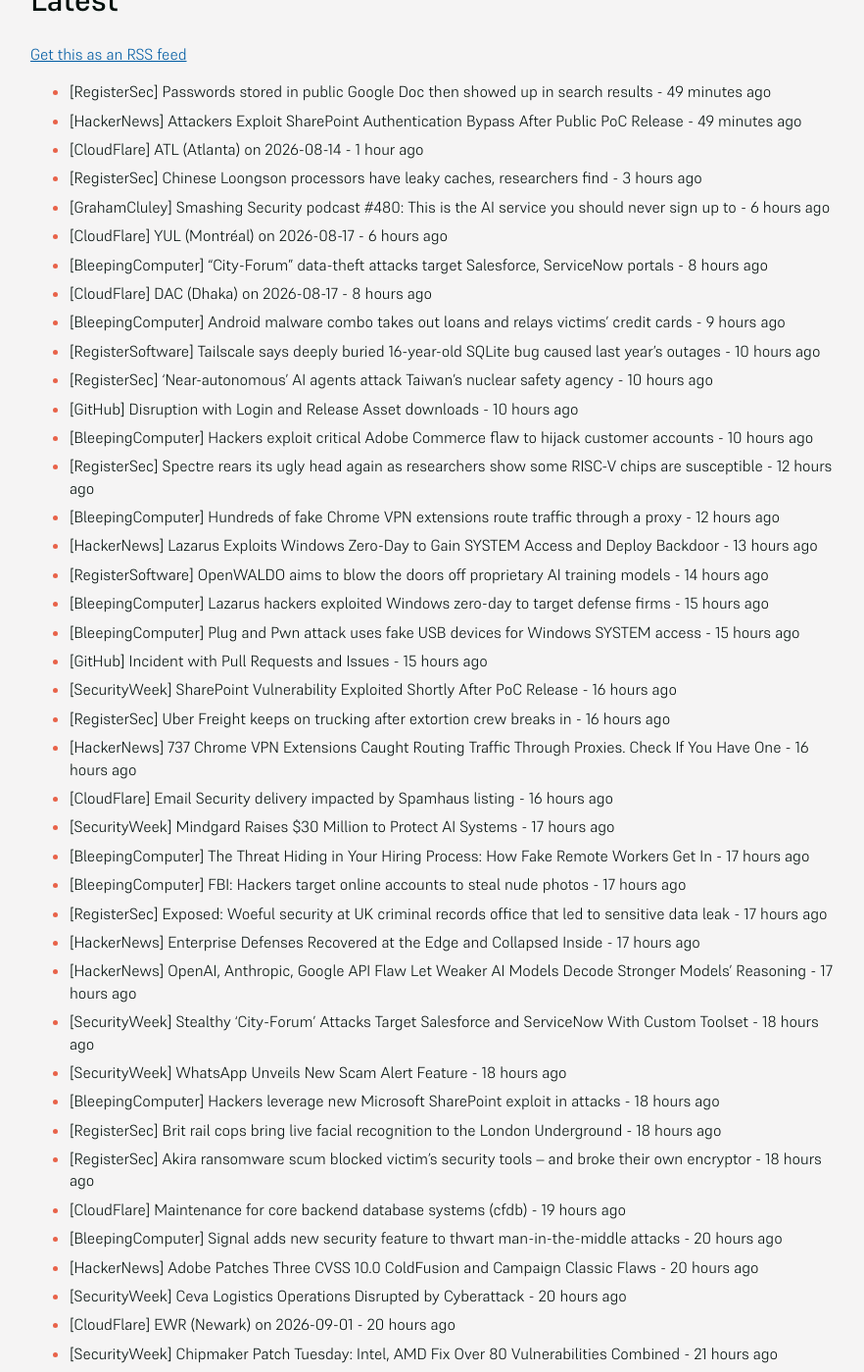
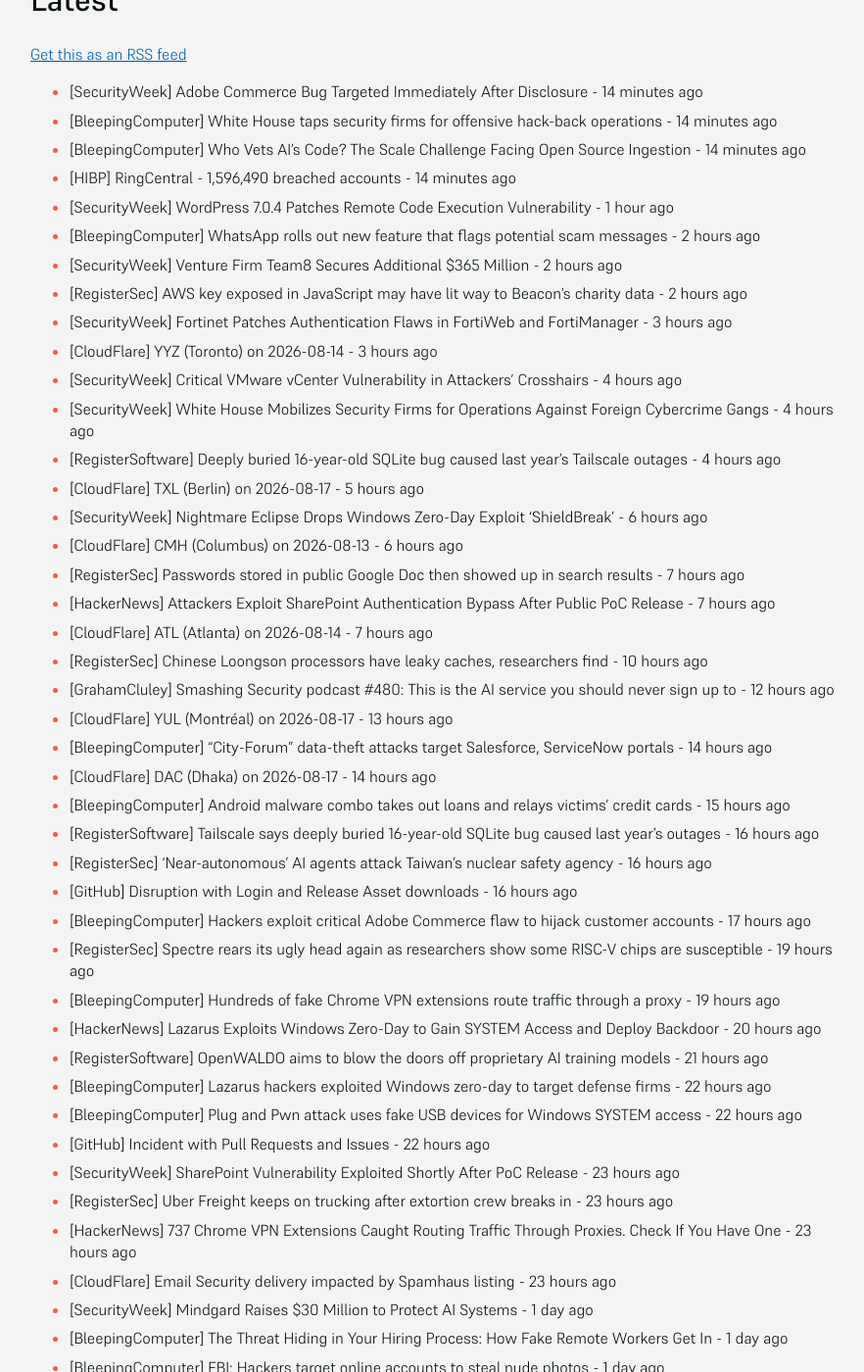
Before and after one commit to SecOpsNews/news, a Jekyll site: the page built from index.md, in a window 1280 px wide and 1400 px high, scrolled down 192 px. Shown: the whole window at 98% size, without its empty margins (193-1075 px from the left). Built offline with Jekyll 4.4.1, drawn with Linux system fonts in a browser that asks for light colours; some of the changed text lies outside the part shown.

Commit message:
New Feed

```diff
--- a/index.md
+++ b/index.md
@@ -9,60 +9,76 @@ description: Latest Updates
 
 <!-- SecOps start -->
 
-- [RegisterSec] Passwords stored in public Google Doc then showed up in search results - 49 minutes ago
-- [HackerNews] Attackers Exploit SharePoint Authentication Bypass After Public PoC Release - 49 minutes ago
-- [CloudFlare] ATL (Atlanta) on 2026-08-14 - 1 hour ago
-- [RegisterSec] Chinese Loongson processors have leaky caches, researchers find - 3 hours ago
-- [GrahamCluley] Smashing Security podcast #480: This is the AI service you should never sign up to - 6 hours ago
-- [CloudFlare] YUL (Montréal) on 2026-08-17 - 6 hours ago
-- [BleepingComputer] "City-Forum" data-theft attacks target Salesforce, ServiceNow portals - 8 hours ago
-- [CloudFlare] DAC (Dhaka) on 2026-08-17 - 8 hours ago
-- [BleepingComputer] Android malware combo takes out loans and relays victims' credit cards - 9 hours ago
-- [RegisterSoftware] Tailscale says deeply buried 16-year-old SQLite bug caused last year's outages - 10 hours ago
-- [RegisterSec] 'Near-autonomous' AI agents attack Taiwan's nuclear safety agency - 10 hours ago
-- [GitHub] Disruption with Login and Release Asset downloads - 10 hours ago
-- [BleepingComputer] Hackers exploit critical Adobe Commerce flaw to hijack customer accounts - 10 hours ago
-- [RegisterSec] Spectre rears its ugly head again as researchers show some RISC-V chips are susceptible - 12 hours ago
-- [BleepingComputer] Hundreds of fake Chrome VPN extensions route traffic through a proxy - 12 hours ago
-- [HackerNews] Lazarus Exploits Windows Zero-Day to Gain SYSTEM Access and Deploy Backdoor - 13 hours ago
-- [RegisterSoftware] OpenWALDO aims to blow the doors off proprietary AI training models - 14 hours ago
-- [BleepingComputer] Lazarus hackers exploited Windows zero-day to target defense firms - 15 hours ago
-- [BleepingComputer] Plug and Pwn attack uses fake USB devices for Windows SYSTEM access - 15 hours ago
-- [GitHub] Incident with Pull Requests and Issues - 15 hours ago
-- [SecurityWeek] SharePoint Vulnerability Exploited Shortly After PoC Release - 16 hours ago
-- [RegisterSec] Uber Freight keeps on trucking after extortion crew breaks in - 16 hours ago
-- [HackerNews] 737 Chrome VPN Extensions Caught Routing Traffic Through Proxies. Check If You Have One - 16 hours ago
-- [CloudFlare] Email Security delivery impacted by Spamhaus listing - 16 hours ago
-- [SecurityWeek] Mindgard Raises $30 Million to Protect AI Systems - 17 hours ago
-- [BleepingComputer] The Threat Hiding in Your Hiring Process: How Fake Remote Workers Get In - 17 hours ago
-- [BleepingComputer] FBI: Hackers target online accounts to steal nude photos - 17 hours ago
-- [RegisterSec] Exposed: Woeful security at UK criminal records office that led to sensitive data leak - 17 hours ago
-- [HackerNews] Enterprise Defenses Recovered at the Edge and Collapsed Inside - 17 hours ago
-- [HackerNews] OpenAI, Anthropic, Google API Flaw Let Weaker AI Models Decode Stronger Models' Reasoning - 17 hours ago
-- [SecurityWeek] Stealthy ‘City-Forum’ Attacks Target Salesforce and ServiceNow With Custom Toolset - 18 hours ago
-- [SecurityWeek] WhatsApp Unveils New Scam Alert Feature - 18 hours ago
-- [BleepingComputer] Hackers leverage new Microsoft SharePoint exploit in attacks - 18 hours ago
-- [RegisterSec] Brit rail cops bring live facial recognition to the London Underground - 18 hours ago
-- [RegisterSec] Akira ransomware scum blocked victim's security tools – and broke their own encryptor - 18 hours ago
-- [CloudFlare] Maintenance for core backend database systems (cfdb) - 19 hours ago
-- [BleepingComputer] Signal adds new security feature to thwart man-in-the-middle attacks - 20 hours ago
-- [HackerNews] Adobe Patches Three CVSS 10.0 ColdFusion and Campaign Classic Flaws - 20 hours ago
-- [SecurityWeek] Ceva Logistics Operations Disrupted by Cyberattack - 20 hours ago
-- [CloudFlare] EWR (Newark) on 2026-09-01 - 20 hours ago
-- [SecurityWeek] Chipmaker Patch Tuesday: Intel, AMD Fix Over 80 Vulnerabilities Combined - 21 hours ago
-- [BleepingComputer] New Microsoft Defender 'ShieldBreak' zero-day grants SYSTEM privileges - 21 hours ago
-- [CloudFlare] IST (İstanbul) on 2026-08-13 - 21 hours ago
-- [SecurityWeek] Over 2,500 Organizations Impacted by LiteLLM Supply Chain Attack - 22 hours ago
-- [TroyHunt] Weekly Update 516: Live From Vietnam - 22 hours ago
-- [HackerNews] Attackers Exploit VMware vCenter Vulnerability to Gain Persistent Remote Access - 22 hours ago
-- [SecurityWeek] SonicWall Patches Critical Vulnerabilities in Discontinued GMS Platform - 23 hours ago
-- [SecurityWeek] ICS Patch Tuesday: Vulnerabilities Fixed by Siemens, Schneider, Phoenix Contact - 23 hours ago
-- [SecurityWeek] Ivanti EPM Update Patches Remotely Exploitable Flaws - 23 hours ago
-- [SecurityWeek] Fresh Windows Zero-Day Exploited in North Korean Cyberattacks - 23 hours ago
-- [HackerNews] Cisco ASA and FTD Flaw Exploited in the Wild Can Trigger Remote DoS - 23 hours ago
-- [HackerNews] ShieldBreak Zero-Day PoC Claims Microsoft Defender Patch Bypass With SYSTEM Access - 23 hours ago
-- [HackerNews] SAP Commerce Cloud Flaw Could Let Unauthenticated Attackers Execute Arbitrary Code - 23 hours ago
-- [HackerNews] Malicious LiteLLM Releases Tied to Trivy Hack May Have Exposed 2,100+ Organizations - 23 hours ago
+- [SecurityWeek] Adobe Commerce Bug Targeted Immediately After Disclosure - 14 minutes ago
+- [BleepingComputer] White House taps security firms for offensive hack-back operations - 14 minutes ago
+- [BleepingComputer] Who Vets AI’s Code? The Scale Challenge Facing Open Source Ingestion - 14 minutes ago
+- [HIBP] RingCentral - 1,596,490 breached accounts - 14 minutes ago
+- [SecurityWeek] WordPress 7.0.4 Patches Remote Code Execution Vulnerability - 1 hour ago
+- [BleepingComputer] WhatsApp rolls out new feature that flags potential scam messages - 2 hours ago
+- [SecurityWeek] Venture Firm Team8 Secures Additional $365 Million - 2 hours ago
+- [RegisterSec] AWS key exposed in JavaScript may have lit way to Beacon's charity data - 2 hours ago
+- [SecurityWeek] Fortinet Patches Authentication Flaws in FortiWeb and FortiManager - 3 hours ago
+- [CloudFlare] YYZ (Toronto) on 2026-08-14 - 3 hours ago
+- [SecurityWeek] Critical VMware vCenter Vulnerability in Attackers’ Crosshairs - 4 hours ago
+- [SecurityWeek] White House Mobilizes Security Firms for Operations Against Foreign Cybercrime Gangs - 4 hours ago
+- [RegisterSoftware] Deeply buried 16-year-old SQLite bug caused last year's Tailscale outages - 4 hours ago
+- [CloudFlare] TXL (Berlin) on 2026-08-17 - 5 hours ago
+- [SecurityWeek] Nightmare Eclipse Drops Windows Zero-Day Exploit ‘ShieldBreak’ - 6 hours ago
+- [CloudFlare] CMH (Columbus) on 2026-08-13 - 6 hours ago
+- [RegisterSec] Passwords stored in public Google Doc then showed up in search results - 7 hours ago
+- [HackerNews] Attackers Exploit SharePoint Authentication Bypass After Public PoC Release - 7 hours ago
+- [CloudFlare] ATL (Atlanta) on 2026-08-14 - 7 hours ago
+- [RegisterSec] Chinese Loongson processors have leaky caches, researchers find - 10 hours ago
+- [GrahamCluley] Smashing Security podcast #480: This is the AI service you should never sign up to - 12 hours ago
+- [CloudFlare] YUL (Montréal) on 2026-08-17 - 13 hours ago
+- [BleepingComputer] "City-Forum" data-theft attacks target Salesforce, ServiceNow portals - 14 hours ago
+- [CloudFlare] DAC (Dhaka) on 2026-08-17 - 14 hours ago
+- [BleepingComputer] Android malware combo takes out loans and relays victims' credit cards - 15 hours ago
+- [RegisterSoftware] Tailscale says deeply buried 16-year-old SQLite bug caused last year's outages - 16 hours ago
+- [RegisterSec] 'Near-autonomous' AI agents attack Taiwan's nuclear safety agency - 16 hours ago
+- [GitHub] Disruption with Login and Release Asset downloads - 16 hours ago
+- [BleepingComputer] Hackers exploit critical Adobe Commerce flaw to hijack customer accounts - 17 hours ago
+- [RegisterSec] Spectre rears its ugly head again as researchers show some RISC-V chips are susceptible - 19 hours ago
+- [BleepingComputer] Hundreds of fake Chrome VPN extensions route traffic through a proxy - 19 hours ago
+- [HackerNews] Lazarus Exploits Windows Zero-Day to Gain SYSTEM Access and Deploy Backdoor - 20 hours ago
+- [RegisterSoftware] OpenWALDO aims to blow the doors off proprietary AI training models - 21 hours ago
+- [BleepingComputer] Lazarus hackers exploited Windows zero-day to target defense firms - 22 hours ago
+- [BleepingComputer] Plug and Pwn attack uses fake USB devices for Windows SYSTEM access - 22 hours ago
+- [GitHub] Incident with Pull Requests and Issues - 22 hours ago
+- [SecurityWeek] SharePoint Vulnerability Exploited Shortly After PoC Release - 23 hours ago
+- [RegisterSec] Uber Freight keeps on trucking after extortion crew breaks in - 23 hours ago
+- [HackerNews] 737 Chrome VPN Extensions Caught Routing Traffic Through Proxies. Check If You Have One - 23 hours ago
+- [CloudFlare] Email Security delivery impacted by Spamhaus listing - 23 hours ago
+- [SecurityWeek] Mindgard Raises $30 Million to Protect AI Systems - 1 day ago
+- [BleepingComputer] The Threat Hiding in Your Hiring Process: How Fake Remote Workers Get In - 1 day ago
+- [BleepingComputer] FBI: Hackers target online accounts to steal nude photos - 1 day ago
+- [RegisterSec] Exposed: Woeful security at UK criminal records office that led to sensitive data leak - 1 day ago
+- [HackerNews] Enterprise Defenses Recovered at the Edge and Collapsed Inside - 1 day ago
+- [HackerNews] OpenAI, Anthropic, Google API Flaw Let Weaker AI Models Decode Stronger Models' Reasoning - 1 day ago
+- [SecurityWeek] Stealthy ‘City-Forum’ Attacks Target Salesforce and ServiceNow With Custom Toolset - 1 day ago
+- [SecurityWeek] WhatsApp Unveils New Scam Alert Feature - 1 day ago
+- [BleepingComputer] Hackers leverage new Microsoft SharePoint exploit in attacks - 1 day ago
+- [RegisterSec] Brit rail cops bring live facial recognition to the London Underground - 1 day ago
+- [RegisterSec] Akira ransomware scum blocked victim's security tools – and broke their own encryptor - 1 day ago
+- [CloudFlare] Maintenance for core backend database systems (cfdb) - 1 day ago
+- [BleepingComputer] Signal adds new security feature to thwart man-in-the-middle attacks - 1 day ago
+- [HackerNews] Adobe Patches Three CVSS 10.0 ColdFusion and Campaign Classic Flaws - 1 day ago
+- [SecurityWeek] Ceva Logistics Operations Disrupted by Cyberattack - 1 day ago
+- [CloudFlare] EWR (Newark) on 2026-09-01 - 1 day ago
+- [SecurityWeek] Chipmaker Patch Tuesday: Intel, AMD Fix Over 80 Vulnerabilities Combined - 1 day ago
+- [BleepingComputer] New Microsoft Defender 'ShieldBreak' zero-day grants SYSTEM privileges - 1 day ago
+- [CloudFlare] IST (İstanbul) on 2026-08-13 - 1 day ago
+- [SecurityWeek] Over 2,500 Organizations Impacted by LiteLLM Supply Chain Attack - 1 day ago
+- [TroyHunt] Weekly Update 516: Live From Vietnam - 1 day ago
+- [HackerNews] Attackers Exploit VMware vCenter Vulnerability to Gain Persistent Remote Access - 1 day ago
+- [SecurityWeek] SonicWall Patches Critical Vulnerabilities in Discontinued GMS Platform - 1 day ago
+- [SecurityWeek] ICS Patch Tuesday: Vulnerabilities Fixed by Siemens, Schneider, Phoenix Contact - 1 day ago
+- [SecurityWeek] Ivanti EPM Update Patches Remotely Exploitable Flaws - 1 day ago
+- [SecurityWeek] Fresh Windows Zero-Day Exploited in North Korean Cyberattacks - 1 day ago
+- [HackerNews] Cisco ASA and FTD Flaw Exploited in the Wild Can Trigger Remote DoS - 1 day ago
+- [HackerNews] ShieldBreak Zero-Day PoC Claims Microsoft Defender Patch Bypass With SYSTEM Access - 1 day ago
+- [HackerNews] SAP Commerce Cloud Flaw Could Let Unauthenticated Attackers Execute Arbitrary Code - 1 day ago
+- [HackerNews] Malicious LiteLLM Releases Tied to Trivy Hack May Have Exposed 2,100+ Organizations - 1 day ago
 - [CloudFlare] ORD (Chicago) on 2026-08-13 - 1 day ago
 - [SecurityWeek] Cisco Patches Firewall Zero-Day Exploited for DoS Attacks - 1 day ago
 - [CloudFlare] WAW (Warsaw) on 2026-08-11 - 1 day ago
@@ -102,37 +118,17 @@ description: Latest Updates
 - [SecurityWeek] US Water Systems Get Cyber Boost From New Senate Bill and ‘Water Watch Center’ - 1 day ago
 - [SecurityWeek] SAP Patches Critical Code Injection, Memory Corruption Vulnerabilities - 1 day ago
 - [HackerNews] OpenAI Launches GPT-5.6-Cyber with Reduced Safeguards for Exploit Development - 1 day ago
-- [CloudFlare] Increase in Connectivity errors in London, UK - 1 day ago
-- [CloudFlare] Cloudflare Analytics Delays - 1 day ago
-- [CloudFlare] MAD (Madrid) on 2026-08-18 - 1 day ago
-- [CloudFlare] SSL/TLS Certificate Management Maintenance - 1 day ago
-- [RegisterSec] Deepfake hiccup unmasks suspected digital certificate fraudster - 1 day ago
-- [HackerNews] Researchers Built a Fake Crypto Startup and Hired Three Suspected North Korean IT Workers - 1 day ago
-- [HackerNews] Mozilla Revokes Firefox and Thunderbird Linux Signing Key After Key Lands in Private Repo - 1 day ago
-- [HackerNews] A Malicious SIM Card Can Run Attacker Code Inside the Modems Behind Cellular IoT Devices - 1 day ago
-- [BleepingComputer] DDoS attacks over 1 Tbps surged fivefold in the second quarter - 1 day ago
-- [BleepingComputer] Vague Task, Total Access: When AI Delegation Becomes a Security Risk - 1 day ago
-- [BleepingComputer] Mozilla updates GPG signing key for Firefox releases after exposure - 1 day ago
-- [CloudFlare] MAD (Madrid) on 2026-08-14 - 1 day ago
-- [BleepingComputer] CISA: Microsoft SharePoint flaw now exploited in ransomware attacks - 1 day ago
-- [SecurityWeek] Corma Raises $60 Million for Defensive Cybersecurity AI Model - 1 day ago
-- [RegisterSec] Mozilla revokes Firefox signing key after unencrypted copy lands in GitHub - 1 day ago
-- [SecurityWeek] Extension Banned for Stealing AI Chats Returns to Chrome Store, Resumes Malicious Activities - 1 day ago
-- [HackerNews] Gunra Ransomware Exploits Fortinet and Schneider Electric Flaws to Breach Networks - 1 day ago
-- [HackerNews] Malicious MCP Servers Can Split Instructions to Make AI Coding Agents Exfiltrate Secrets - 1 day ago
-- [HackerNews] Researchers Turn USB Auto-Install Into a Full SYSTEM Takeover on Windows 11 - 1 day ago
-- [BleepingComputer] Cisco warns of high-severity ClamAV flaws with public exploits - 1 day ago
-- [SecurityWeek] OpenAI Unveils New Cybersecurity Model GPT-5.6-Cyber - 1 day ago
-- [SecurityWeek] Hacker Conversations: Marcus Hutchins and the Journey From the Gray Zone to Redemption - 1 day ago
-- [IT Governance] GRC Solutions Partners with Defense.com™ to Help Businesses Take Control of Cyber Risk - 1 day ago
-- [BleepingComputer] US and South Korea warn of Gunra ransomware targeting govt agencies - 1 day ago
-- [RegisterSec] Malicious SIMs can shut down phones, steal files, and drag 5G back to 2G - 1 day ago
-- [CloudFlare] HKG (Hong Kong) on 2026-08-17 - 1 day ago
-- [SecurityWeek] Mozilla Issues New Firefox GPG Key Following Exposure - 2 days ago
-- [HackerNews] BdThemes Supply Chain Attack Poisons JSON to Create Rogue WordPress Admins - 2 days ago
-- [HackerNews] Hackers Breach Polish Power Plant Controls via Private Cellular Network and Shut Turbine - 2 days ago
-- [CloudFlare] DNS Record Management Maintenance - 2 days ago
-- [CloudFlare] HKG (Hong Kong) on 2026-08-19 - 2 days ago
+- [CloudFlare] Increase in Connectivity errors in London, UK - 2 days ago
+- [CloudFlare] Cloudflare Analytics Delays - 2 days ago
+- [CloudFlare] MAD (Madrid) on 2026-08-18 - 2 days ago
+- [CloudFlare] SSL/TLS Certificate Management Maintenance - 2 days ago
+- [RegisterSec] Deepfake hiccup unmasks suspected digital certificate fraudster - 2 days ago
+- [HackerNews] Researchers Built a Fake Crypto Startup and Hired Three Suspected North Korean IT Workers - 2 days ago
+- [HackerNews] Mozilla Revokes Firefox and Thunderbird Linux Signing Key After Key Lands in Private Repo - 2 days ago
+- [HackerNews] A Malicious SIM Card Can Run Attacker Code Inside the Modems Behind Cellular IoT Devices - 2 days ago
+- [BleepingComputer] DDoS attacks over 1 Tbps surged fivefold in the second quarter - 2 days ago
+- [BleepingComputer] Vague Task, Total Access: When AI Delegation Becomes a Security Risk - 2 days ago
+- [BleepingComputer] Mozilla updates GPG signing key for Firefox releases after exposure - 2 days ago
 
 
 <!-- SecOps end -->
```
